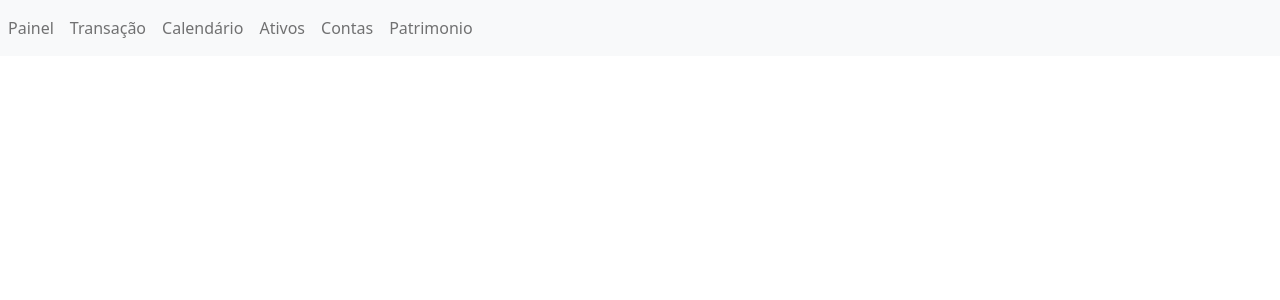
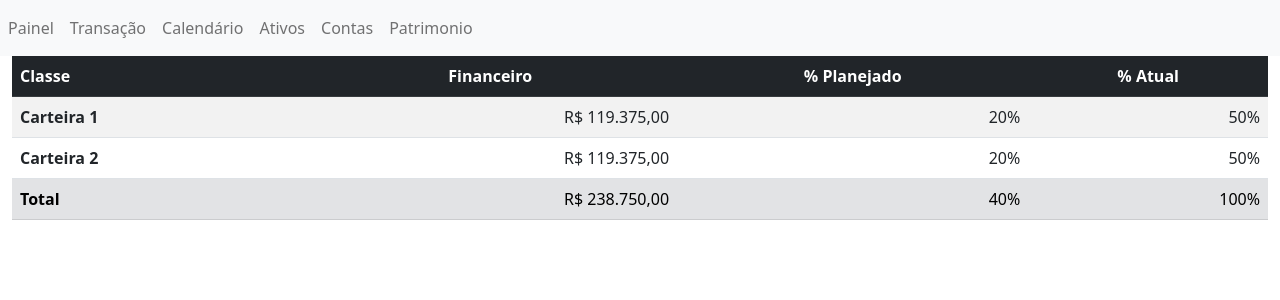
Before and after one commit to mado72/rebalanceamento, an Angular app in the folder app-rebalanceamento/: page /alocacao in a window 1280 px wide. Before the commit this address led to /. Shown: the top 300 px of the page. Built offline with nearby package versions, Linux system fonts and the light colour scheme.

Commit message:
Alocacao

```diff
--- /dev/null
+++ b/app-rebalanceamento/src/app/ativos/alocacao/alocacao.component.html
@@ -0,0 +1,27 @@
+<table class="table table-striped">
+    <thead>
+        <tr class="table-dark">
+            <th>Classe</th>
+            <th class="text-center">Financeiro</th>
+            <th class="text-center">% Planejado</th>
+            <th class="text-center">% Atual</th>
+        </tr>
+    </thead>
+    <tbody>
+        <tr *ngFor="let alocacao of alocacoes">
+            <th>{{alocacao.carteira}}</th>
+            <td class="text-end">{{alocacao.valor | currency:siglaMoeda(alocacao)}}</td>
+            <td class="text-end">{{alocacao.planejado | percent}}</td>
+            <td class="text-end">{{alocacao.atual | percent}}</td>
+        </tr>
+    </tbody>
+    <tfoot>
+        <tr class="table-secondary">
+            <th>{{total.carteira}}</th>
+            <td class="text-end">{{total.valor | currency:'R$'}}</td>
+            <td class="text-end">{{total.planejado | percent}}</td>
+            <td class="text-end">{{total.atual | percent}}</td>
+        </tr>
+    </tfoot>
+</table>
+<pre class="debug">{{ alocacoes | json}}</pre>
--- /dev/null
+++ b/app-rebalanceamento/src/app/ativos/alocacao/alocacao.component.ts
@@ -0,0 +1,75 @@
+import { Component, OnInit } from '@angular/core';
+import { CarteiraService } from '../services/carteira.service';
+import { CarteiraImpl, Moeda, MoedaSigla } from '../model/ativos.model';
+import { ContaService } from 'src/app/conta/services/conta.service';
+
+interface IAlocacao {
+  carteira: string;
+  valor: number;
+  planejado: number;
+  atual: number;
+  moeda?: Moeda;
+}
+class Alocacao implements IAlocacao {
+  carteira!: string;
+  valor!: number;
+  planejado!: number;
+  totalizacao!: IAlocacao;
+  moeda?: Moeda;
+
+  constructor(carteira: string, total: number, planejado: number, totalizacao: IAlocacao, moeda?: Moeda) {
+    this.carteira = carteira;
+    this.valor = total;
+    this.planejado = planejado;
+    this.totalizacao = totalizacao;
+    this.moeda = moeda;
+  }
+
+  get atual(): number {
+    return this.valor / this.totalizacao.valor;
+  }
+}
+
+@Component({
+  selector: 'app-alocacao',
+  templateUrl: './alocacao.component.html',
+  styleUrls: ['./alocacao.component.scss']
+})
+export class AlocacaoComponent implements OnInit {
+
+  alocacoes: IAlocacao[] = [];
+  total!: IAlocacao;
+
+  constructor(
+    private _contaService: ContaService,
+    private _carteiraService: CarteiraService
+  ) { }
+
+  ngOnInit(): void {
+    this._carteiraService.listarCarteiras().subscribe(carteiras => {
+      this.total = {
+        carteira: 'Total',
+        valor: 0,
+        planejado: 0,
+        atual: 0
+      }
+
+      this.alocacoes = carteiras.map((carteira: CarteiraImpl) => {
+        this.total.valor += carteira.total;
+        this.total.planejado += carteira.objetivo;
+        return new Alocacao(carteira.nome, carteira.total, carteira.objetivo, this.total, carteira.moeda)
+      }
+      );
+
+      this.alocacoes.forEach(alocacao => this.total.atual += alocacao.atual);
+    })
+  }
+
+  siglaMoeda(alocacao: IAlocacao) {
+    if (alocacao.moeda) {
+      return MoedaSigla[alocacao.moeda];
+    } else {
+      return 'R$';
+    }
+  }
+}
--- a/app-rebalanceamento/src/app/ativos/ativos-routing.module.ts
+++ b/app-rebalanceamento/src/app/ativos/ativos-routing.module.ts
@@ -1,6 +1,7 @@
 import { NgModule } from '@angular/core';
 import { RouterModule, Routes } from '@angular/router';
 import { CarteiraPortifolioComponent } from './carteira-portifolio/carteira-portifolio.component';
+import { AlocacaoComponent } from './alocacao/alocacao.component';
 
 const routes: Routes = [{
   path: '',
@@ -9,6 +10,9 @@ const routes: Routes = [{
 },{
   path: "carteiras",
   component: CarteiraPortifolioComponent
+},{
+  path: "alocacao",
+  component: AlocacaoComponent
 }];
 
 @NgModule({
--- a/app-rebalanceamento/src/app/ativos/ativos.module.ts
+++ b/app-rebalanceamento/src/app/ativos/ativos.module.ts
@@ -8,6 +8,7 @@ import { CarteiraFormComponent } from './carteira-form/carteira-form.component';
 import { CarteiraPortifolioComponent } from './carteira-portifolio/carteira-portifolio.component';
 import { CarteiraListaAtivosComponent } from './carteira-lista-ativos/carteira-lista-ativos.component';
 import { CarteiraAtivoComponent } from './carteira-ativo/carteira-ativo.component';
+import { AlocacaoComponent } from './alocacao/alocacao.component';
 
 
 @NgModule({
@@ -16,7 +17,8 @@ import { CarteiraAtivoComponent } from './carteira-ativo/carteira-ativo.componen
     CarteiraAtivoComponent,
     CarteiraAtivoFormComponent,
     CarteiraListaAtivosComponent,
-    CarteiraFormComponent
+    CarteiraFormComponent,
+    AlocacaoComponent
   ],
   imports: [
     CommonModule,
--- a/app-rebalanceamento/src/app/ativos/carteira-ativo-form/carteira-ativo-form.component.ts
+++ b/app-rebalanceamento/src/app/ativos/carteira-ativo-form/carteira-ativo-form.component.ts
@@ -1,5 +1,5 @@
 import { Component, EventEmitter, Input, Output } from '@angular/core';
-import { CarteiraAtivo } from '../model/ativos.model';
+import { ICarteiraAtivo } from '../model/ativos.model';
 
 @Component({
   selector: 'app-carteira-ativo-form',
@@ -18,37 +18,37 @@ export class CarteiraAtivoFormComponent {
    * @description
    * Propriedade de entrada que recebe os dados iniciais do item da carteira.
    *
-   * @type {CarteiraAtivo}
+   * @type {ICarteiraAtivo}
    * @memberof CarteiraAtivoFormComponent
    */
-  _carteiraAtivo!: CarteiraAtivo;
+  _carteiraAtivo!: ICarteiraAtivo;
 
-  get carteiraAtivo(): CarteiraAtivo {
+  get carteiraAtivo(): ICarteiraAtivo {
     return this._carteiraAtivo;
   }
 
   @Input()
-  set carteiraAtivo(value: CarteiraAtivo) {
-    this._carteiraAtivo = Object.assign({} as CarteiraAtivo, value);
+  set carteiraAtivo(value: ICarteiraAtivo) {
+    this._carteiraAtivo = Object.assign({} as ICarteiraAtivo, value);
   }
 
   /**
    * @description
    * EventEmitter que emite os dados do item da carteira salvo.
    *
-   * @type {EventEmitter<CarteiraAtivo>}
+   * @type {EventEmitter<ICarteiraAtivo>}
    * @memberof CarteiraAtivoFormComponent
    */
-  @Output() salvo = new EventEmitter<CarteiraAtivo>();
+  @Output() salvo = new EventEmitter<ICarteiraAtivo>();
 
   /**
    * @description
    * EventEmitter que emite os dados do item da carteira excluído.
    *
-   * @type {EventEmitter<CarteiraAtivo>}
+   * @type {EventEmitter<ICarteiraAtivo>}
    * @memberof CarteiraAtivoFormComponent
    */
-  @Output() excluido = new EventEmitter<CarteiraAtivo>();
+  @Output() excluido = new EventEmitter<ICarteiraAtivo>();
 
   /**
    * @description
--- a/app-rebalanceamento/src/app/ativos/carteira-lista-ativos/carteira-lista-ativos.component.ts
+++ b/app-rebalanceamento/src/app/ativos/carteira-lista-ativos/carteira-lista-ativos.component.ts
@@ -1,5 +1,5 @@
 import { Component, EventEmitter, Input, Output } from '@angular/core';
-import { CarteiraImpl, CarteiraAtivo } from '../model/ativos.model';
+import { CarteiraImpl, ICarteiraAtivo } from '../model/ativos.model';
 
 /**
  * @description
@@ -21,10 +21,10 @@ export class CarteiraListaAtivosComponent {
    * @description
    * Emite um evento quando um item de ativo é clicado.
    *
-   * @type {EventEmitter<CarteiraAtivo>}
+   * @type {EventEmitter<ICarteiraAtivo>}
    * @memberof CarteiraListaAtivosComponent
    */
-  @Output() itemClicado = new EventEmitter<CarteiraAtivo>();
+  @Output() itemClicado = new EventEmitter<ICarteiraAtivo>();
 
   /**
    * @description
@@ -53,10 +53,10 @@ export class CarteiraListaAtivosComponent {
    * @description
    * Seleciona um item de ativo e emite um evento com o item selecionado.
    *
-   * @param {CarteiraAtivo} item - O item de ativo a ser selecionado.
+   * @param {ICarteiraAtivo} item - O item de ativo a ser selecionado.
    * @memberof CarteiraListaAtivosComponent
    */
-  selecionar(item: CarteiraAtivo): void {
+  selecionar(item: ICarteiraAtivo): void {
     this.itemClicado.emit(item);
   }
 
--- a/app-rebalanceamento/src/app/ativos/model/ativos.model.ts
+++ b/app-rebalanceamento/src/app/ativos/model/ativos.model.ts
@@ -50,7 +50,7 @@ export class AtivoImpl implements Ativo {
     }
 }
 
-export interface CarteiraAtivo {
+export interface ICarteiraAtivo {
     qtd: number,
     ativo: Ativo,
     vlUnitario: number,
@@ -63,32 +63,34 @@ export interface CarteiraAtivo {
     objetivo: number,
 }
 
-export interface Carteira extends ObjetoReferenciado {
+export interface ICarteira extends ObjetoReferenciado {
     nome: string,
-    items: CarteiraAtivo[],
+    items: ICarteiraAtivo[],
 }
 
-export class CarteiraImpl implements Carteira {
+export class CarteiraImpl implements ICarteira {
     id?: number;
     nome: string;
-    items: CarteiraAtivo[];
+    items: ICarteiraAtivo[];
+    objetivo: number;
     readonly tipoRef = TipoObjetoReferenciado.CARTEIRA;
     tipoAtivo?: TipoAtivo;
     moeda?: Moeda;
 
-    constructor(nome: string, id?: number, items?: CarteiraAtivo[]) {
+    constructor(nome: string, objetivo?: number, id?: number, items?: ICarteiraAtivo[]) {
         this.nome = nome;
         this.id = id;
+        this.objetivo = objetivo || 0;
         this.items = items || [];
     }
 
     get total(): number {
         return this.items.map(item => item.valor).reduce((a, b) => a + b, 0);
     }
-    percAtivo(item: CarteiraAtivo): number {
+    percAtivo(item: ICarteiraAtivo): number {
         return item.valor / this.total;
     }
-    diferenca(item: CarteiraAtivo): number {
+    diferenca(item: ICarteiraAtivo): number {
         return this.percAtivo(item) - item.objetivo;
     }
 }
--- a/app-rebalanceamento/src/app/ativos/services/carteira.service.ts
+++ b/app-rebalanceamento/src/app/ativos/services/carteira.service.ts
@@ -1,6 +1,6 @@
 import { Injectable } from '@angular/core';
 import { Observable, of } from 'rxjs';
-import { CarteiraImpl, CarteiraAtivo } from '../model/ativos.model';
+import { CarteiraImpl, ICarteiraAtivo } from '../model/ativos.model';
 
 @Injectable({
   providedIn: 'root'
@@ -13,10 +13,11 @@ export class CarteiraService {
 
   constructor() {
     const carteiras = new Array<CarteiraImpl>();
-    for (let i = 0; i < 8; i++) {
+    for (let i = 0; i < 2; i++) {
       const id = ++this.sequenceCarteira;
-      const carteira = new CarteiraImpl(`Ativo ${id}`);
+      const carteira = new CarteiraImpl(`Carteira ${id}`, .2);
       carteira.id = id;
+      this.obterAtivos(carteira).subscribe(items=>carteira.items = items);
       carteiras.push(carteira)
     }
     this.carteiras = carteiras;
@@ -30,8 +31,8 @@ export class CarteiraService {
     if (!this.carteiras) return of(undefined);
     return of(this.carteiras.find(carteira => carteira.id === id));
   }
-  obterAtivos(carteira: CarteiraImpl): Observable<CarteiraAtivo[]> {
-    const items =(Object.assign([] as CarteiraAtivo[], CARTEIRA.items)).sort(()=>Math.random()-0.5);
+  obterAtivos(carteira: CarteiraImpl): Observable<ICarteiraAtivo[]> {
+    const items =(Object.assign([] as ICarteiraAtivo[], CARTEIRA.items)).sort(()=>Math.random()-0.5);
     return of(items);
   }
 
```
Also changed, not shown: app-rebalanceamento/src/app/ativos/carteira-ativo/carteira-ativo.component.ts (+10 -10 lines), app-rebalanceamento/src/app/ativos/alocacao/alocacao.component.scss (added), 2 other files (tests, documents, lock files or other folders).
